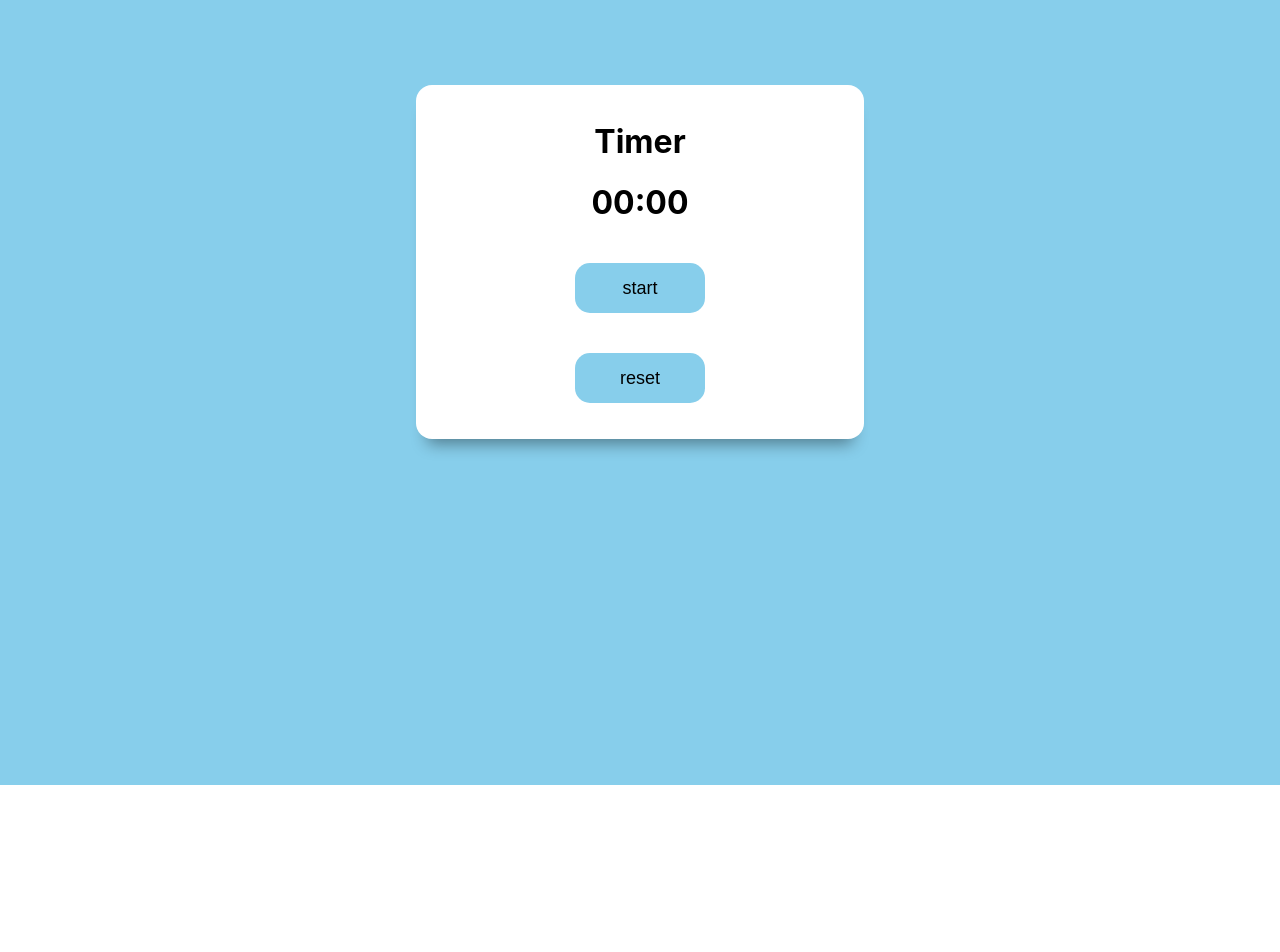
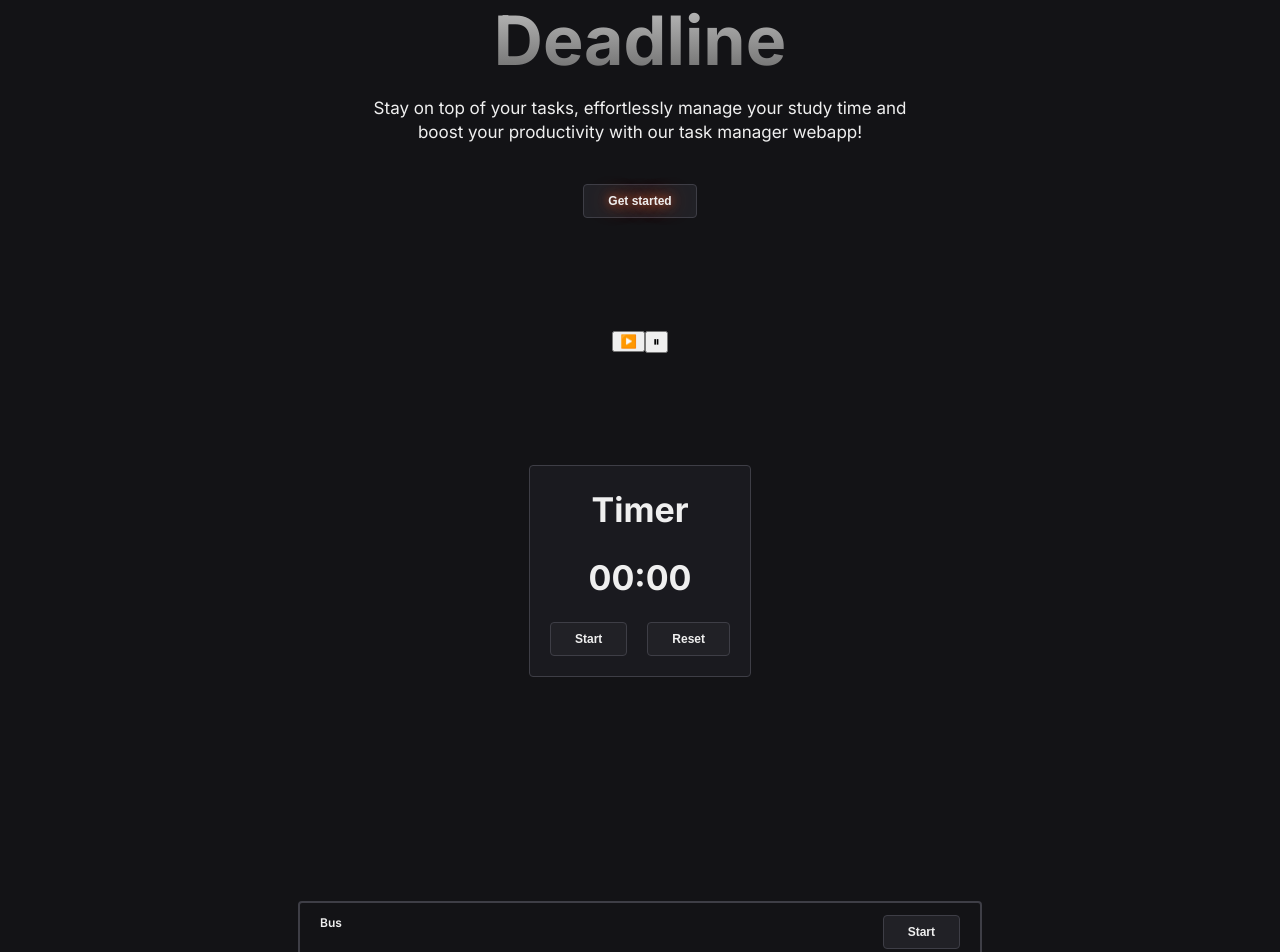
Before and after one commit to Ying-xue-Li/webhack-Lmao, a React (Create React App) app in the folder lmao/: page / in a window 1280 px wide. Shown: the part 120-1072 px from the top of the page. Before the commit the page ends 905 px from the top, so only its background shows below. Built offline with nearby package versions, Linux system fonts and the light colour scheme.

Commit message:
Added hero section, updated timer, added task cards

```diff
--- a/lmao/src/App.css
+++ b/lmao/src/App.css
@@ -1,16 +1,7 @@
-.App {
+.page-wrapper {
+  width: full;
   text-align: center;
-}
-
-.App-logo {
-  height: 40vmin;
-  pointer-events: none;
-}
-
-@media (prefers-reduced-motion: no-preference) {
-  .App-logo {
-    animation: App-logo-spin infinite 20s linear;
-  }
+  background-color: #131316;
 }
 
 .App-header {
@@ -20,19 +11,8 @@
   flex-direction: column;
   align-items: center;
   justify-content: center;
-  font-size: calc(10px + 2vmin);
-  color: white;
 }
 
 .App-link {
   color: #61dafb;
 }
-
-@keyframes App-logo-spin {
-  from {
-    transform: rotate(0deg);
-  }
-  to {
-    transform: rotate(360deg);
-  }
-}
--- a/lmao/src/App.js
+++ b/lmao/src/App.js
@@ -1,13 +1,19 @@
 import AudioPlayer from './components/audioPlayer';
+import Hero from './components/hero'
+import TaskCard from './components/TaskCard'
 import './App.css';
 import { Timer } from './components/Timer';
+import styles from './style';
 
 function App() {
   return (
-    <div className="App">
-      <h1>purring player</h1>
-      <AudioPlayer />
-      <Timer />
+    <div className={`${styles.flexCenter} page-wrapper overflow-hidden flex-col w-full`}> {/* page wrapper*/}
+      <main className={`${styles.flexCenter} flex-col gap-[40px]`}>
+      <Hero/>
+      <AudioPlayer/>
+      <Timer/>
+      <TaskCard/>
+      </main>
     </div>
   );
 }
--- /dev/null
+++ b/lmao/src/components/TaskCard.css
@@ -0,0 +1,15 @@
+.card-container {
+    display: flex;
+    justify-content: space-between;
+    padding: 0.75rem 1.25rem;
+    border: 2px solid #3E3E46;
+    border-radius: 4px;
+    width: 640px;
+}
+
+.task-section {
+    display: flex;
+    flex-direction: column;
+    justify-items: center;
+    align-items: center;
+}
--- /dev/null
+++ b/lmao/src/components/TaskCard.js
@@ -0,0 +1,37 @@
+import React from 'react'
+import '../index.css';
+import './TaskCard.css';
+import styles from '../style';
+
+const TaskCard = () => {
+  return (
+    <section className="task-section">
+        <div className={`${styles.paddiingX}`}>
+            <div className='container'>
+
+                <div className='card-container'>
+                    <div className='text-style-footnote'>
+                        Bus
+                    </div>
+                    <button className='secondary-button'>
+                        Start
+                    </button>
+                </div>
+
+                <div className='card-container'>
+                    <div className='text-style-footnote'>
+                        Bus
+                    </div>
+                    <button className='secondary-button'>
+                        Start
+                    </button>
+                </div>
+            </div>
+        </div>
+
+    </section>
+
+  )
+}
+
+export default TaskCard
--- a/lmao/src/components/Timer.css
+++ b/lmao/src/components/Timer.css
@@ -1,36 +1,27 @@
 .timer{
     width: 100%;
-    height: 100vh;
-    background-color: skyblue;
     display: flex;
     justify-content: center;
 }
 
-.container{
-    padding-top: 100px;
+.timer-container {
+    display: flex;
+    flex-direction: column;
+    gap: 1.25rem;
+    padding: 1.25rem 1.25rem;
+    border-radius: 0.25rem;
+    background: #1A1A1F;
+    border: 1px solid #3E3E46;
 }
 
-.timer_container{
-    background-color: white;
-    width: 20vw;
-    padding: 1rem 6rem;
-    border-radius: 1rem;
-    box-shadow: 0 1rem 1rem -0.7rem rgb(0,0,0,0.4);
+.button-wrapper {
+    display: flex;
+    justify-content: center;
+    align-items: center;
+    gap: 1.25rem;
 }
 
-.stop,.restart{
-    margin-top: 20px;
-    margin-bottom: 20px;
-    /* color: #fff; */
-    font-size: 18px;
-    background-color: skyblue;
-    width: 130px;
-    height: 50px;
-    border: none;
-    border-radius: 15px;
-    cursor: pointer;
+.input-field {
+    padding: 8px 12px;
+    background: #303137;
 }
-
-.stop{
-    margin-left: 15px;
-}
--- a/lmao/src/components/Timer.js
+++ b/lmao/src/components/Timer.js
@@ -1,5 +1,6 @@
 import React, { useEffect, useState } from 'react';
 import './Timer.css';
+import '../index.css';
 
 export const Timer = () => {
     const [sec, setSec] = useState(0);
@@ -62,16 +63,19 @@ export const Timer = () => {
     };
 
     return (
-        <div className="timer">
+        <section className="timer">
             <div className='container'>
-                <div className='timer_container'>
-                    <h1>Timer</h1>
+                <div className='timer-container'>
+                    <h3 className='heading-style-headline'>Timer</h3>
+
                     <div
                         onClick={handleTimeClick}
                         className={`timer_display ${isEditing ? 'editing' : ''}`}
                     >
                         {isEditing ? (
                             <input
+                                className='input-field'
+                                style={{ color: '#EFEFEF' }}
                                 type="number"
                                 value={inputMin}
                                 onChange={handleInputChange}
@@ -80,19 +84,20 @@ export const Timer = () => {
                                 autoFocus
                             />
                         ) : (
-                            <h1>{min < 10 ? "0" + min : min}:{sec < 10 ? "0" + sec : sec}</h1>
+                            <h3 className='heading-style-headline'>{min < 10 ? "0" + min : min}:{sec < 10 ? "0" + sec : sec}</h3>
                         )}
                     </div>
-                    <div>
+
+                    <div className='button-wrapper'>
                         {!isRunning ? (
-                            <button className='restart' onClick={startTimer}>start</button>
+                            <button className='secondary-button' onClick={startTimer}>Start</button>
                         ) : (
-                            <button className='stop' onClick={pauseTimer}>pause</button>
+                            <button className='secondary-button' onClick={pauseTimer}>Pause</button>
                         )}
-                        <button className='restart' onClick={restart}>reset</button>
+                        <button className='secondary-button' onClick={restart}>Reset</button>
                     </div>
                 </div>
             </div>
-        </div>
+        </section>
     );
 };
--- /dev/null
+++ b/lmao/src/components/hero.css
@@ -0,0 +1,15 @@
+.hero-content-wrapper {
+    display: flex;
+    flex-direction: column;
+    align-items: center;
+    justify-items: center;
+    gap: 0.5rem;
+}
+
+.hero-wrapper {
+    display: flex;
+    flex-direction: column;
+    align-items: center;
+    justify-items: center;
+    gap: 2.5rem;
+}
--- /dev/null
+++ b/lmao/src/components/hero.js
@@ -0,0 +1,38 @@
+import React from 'react'
+import styles from '../style';
+import './hero.css';
+import '../index.css';
+
+const Hero = () => {
+  return (
+    <section className="w-full">
+      <div className={`${styles.paddingX}`}>                                                    {/* padding-global */}
+        <container className='container'>                                                       {/* container */}
+            <div className='hero-wrapper'>                                                      {/* hero_wrapper */}
+                <div className='hero-content-wrapper'>
+                    <h1
+                    className={`${styles.H1} heading-style-h1 text-center`}>
+                    Deadline
+                    </h1>
+                    <text className={`${styles.Body} text-style-body`}>
+                        Stay on top of your tasks, effortlessly manage your study time and boost your productivity with our task manager webapp!
+                    </text>
+                </div>
+
+                <button className='primary-button'>
+                    Get started
+                </button>
+
+            </div>
+
+
+
+        </container>
+
+      </div>
+
+    </section>
+  )
+}
+
+export default Hero
--- a/lmao/src/index.css
+++ b/lmao/src/index.css
@@ -1,13 +1,83 @@
+@import url('https://fonts.googleapis.com/css2?family=Inter:wght@100..900&display=swap');
+
 body {
-  margin: 0;
-  font-family: -apple-system, BlinkMacSystemFont, 'Segoe UI', 'Roboto', 'Oxygen',
-    'Ubuntu', 'Cantarell', 'Fira Sans', 'Droid Sans', 'Helvetica Neue',
-    sans-serif;
+  margin: 0px 0px;
+  font-family: Inter, sans-serif;
   -webkit-font-smoothing: antialiased;
   -moz-osx-font-smoothing: grayscale;
 }
 
-code {
-  font-family: source-code-pro, Menlo, Monaco, Consolas, 'Courier New',
-    monospace;
+.heading-style-h1 {
+  font-size: 68px;
+  line-height: 96px;
+  margin: 0px;
+  background: linear-gradient(180deg, rgba(201,201,201,1) 0%, rgba(96,96,96,1) 100%);
+  -webkit-background-clip: text;
+  background-clip: text;
+  color: transparent;
 }
+
+.heading-style-h2 {
+  font-size: 48px;
+  line-height: 64px;
+  margin: 0px;
+  color: #EFEFEF;
+}
+
+.heading-style-headline {
+  font-size: 34px;
+  line-height: 48px;
+  margin: 0px;
+  color: #EFEFEF;
+}
+
+.text-style-body {
+  font-size: 17px;
+  line-height: 24px;
+  color: #EFEFEF;
+  text-align: center;
+  max-width: 560px;
+}
+
+.text-style-footnote {
+  font-size: 12px;
+  line-height: 16px;
+  font-weight: 600;
+  color: #EFEFEF;
+  text-align: center;
+  max-width: 560px;
+}
+
+.container {
+  display: flex;
+  flex-direction: column;
+  justify-content: center;
+  padding: 7rem 0;
+  gap: 1.25rem;
+}
+
+.primary-button {
+  color: #EFEFEF;
+  padding: 0.5rem 1.5rem;
+  background: #212126;
+  border: 1px solid #3E3E46;
+  border-radius: 4px;
+  font-size: 12px;
+  line-height: 16px;
+  font-weight: 600;
+  text-shadow: 0 0 10px #C54D27,
+    0 0 20px #C54D27;
+  cursor: pointer;
+}
+
+.secondary-button{
+  color: #EFEFEF;
+  padding: 0.5rem 1.5rem;
+  background: #212126;
+  border: 1px solid #3E3E46;
+  border-radius: 4px;
+  font-size: 12px;
+  line-height: 16px;
+  font-weight: 600;
+  cursor: pointer;
+}
--- /dev/null
+++ b/lmao/src/style.js
@@ -0,0 +1,19 @@
+const styles = {
+    boxWidth: "m:max-w-[1000px] s:max-w-[720px] xs:max-w-[480px] w-full",
+
+    H1: "font-inter font-medium m:text-[48px] s:text-[40px] text-[32px] m:leading-[56px] s:leading-[48px] leading-[40px] tracking-[1px]",
+    H2: "font-inter font-semibold m:text-[32px] s:text-[28px] text-[24px] m:leading-[40px] s:leading-[36px] leading-[32px]",
+    H3: "font-inter font-medium m:text-[24px] s:text-[20px] text-[16px] m:leading-[32px] s:leading-[28px] leading-[24px]",
+    Body: "font-inter font-normal text-[12px] leading-[16px]",
+    Paragraph: "font-inter font-normal text-[12px] leading-[20px]",
+
+    flexCenter: "flex justify-center items-center",
+    flexStart: "flex justify-center items-start",
+
+    paddingX: "px-[1.5rem] xs:px-[3rem] m:px-[4rem]",
+    paddingY: "py-[3rem] xs:py-[4rem] m:py-[7rem]",
+
+    colCenter: "flex flex-col items-center",
+    };
+
+  export default styles;
```
Also changed, not shown: lmao/tailwind.config.js (added, +14 -0 lines).
